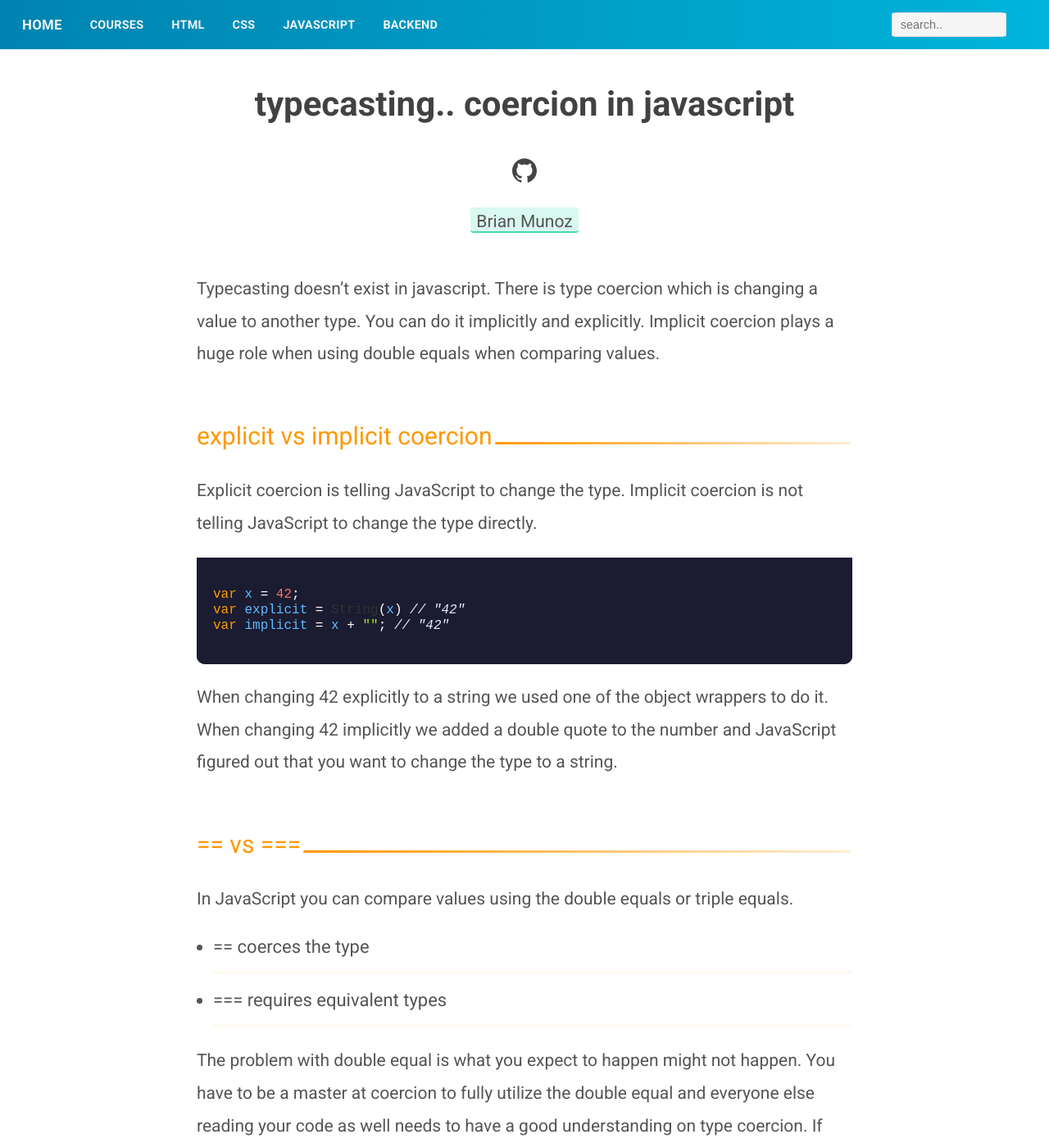
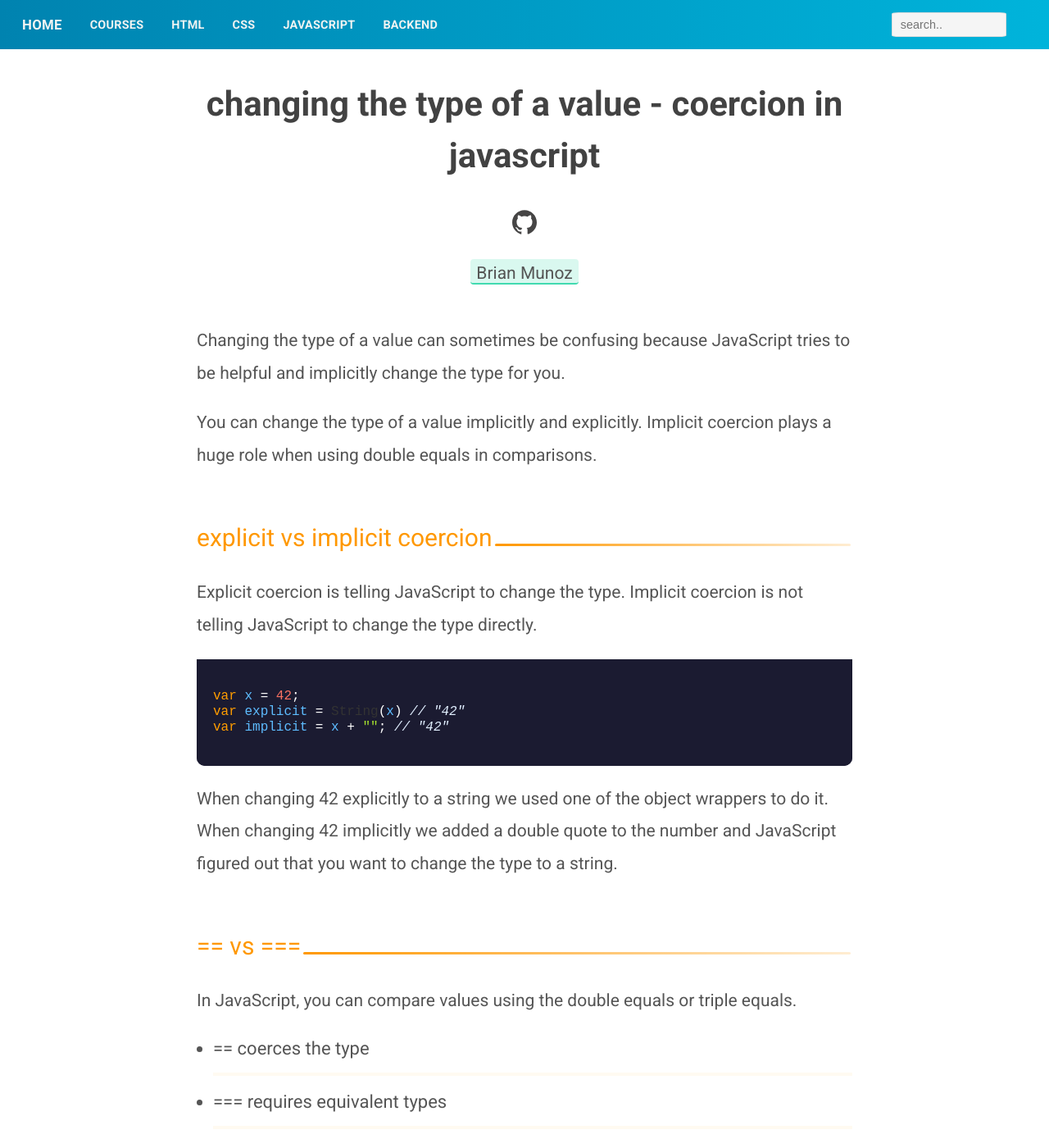
Before and after one commit to codinglead/codinglead.github.io, a Jekyll site: the page built from _posts/2020-03-23-changing-the-type-of-a-value-coercion-in-javascript-coercion-in-javascript.md, in a window 1280 px wide and 1400 px high. Shown: the whole window at 82% size. Built offline with Jekyll 4.4.1, drawn with Linux system fonts in a browser that asks for light colours; comment, search, counter and statistics services are not loaded; some of the changed text lies outside the part shown.

Commit message:
update blog about coercion

```diff
--- a/_posts/2018-11-09-typecasting-coercion-in-javascript.md
+++ b/_posts/2020-03-23-changing-the-type-of-a-value-coercion-in-javascript-coercion-in-javascript.md
@@ -1,8 +1,8 @@
 ---
 layout: project
-title: typecasting.. coercion in javascript
-date: 2018-11-09 1:00 -0700
-meta: typecasting.. coercion in javascript. type coercion explained in javascript.
+title: changing the type of a value - coercion in javascript
+date: 2020-03-23 8:00 -0700
+meta: Changing the type of a value can sometimes be confusing because JavaScript tries to be helpful and implicitly change the type for you.
 pic: images/javascript.png
 imgAlt: the javascript logo
 tags: ["javascript"]
@@ -10,7 +10,9 @@
 permalink: /javascript/:title
 ---
 
-Typecasting doesn't exist in javascript. There is type coercion which is changing a value to another type. You can do it implicitly and explicitly. Implicit coercion plays a huge role when using double equals when comparing values.
+Changing the type of a value can sometimes be confusing because JavaScript tries to be helpful and implicitly change the type for you.
+
+You can change the type of a value implicitly and explicitly. Implicit coercion plays a huge role when using double equals in comparisons.
 
 ## explicit vs implicit coercion
 
@@ -26,12 +28,12 @@
 
 ## == vs ===
 
-In JavaScript you can compare values using the double equals or triple equals.
+In JavaScript, you can compare values using the double equals or triple equals.
 
 * == coerces the type
 * === requires equivalent types
 
-The problem with double equal is what you expect to happen might not happen. You have to be a master at coercion to fully utilize the double equal and everyone else reading your code as well needs to have a good understanding on type coercion. If you know what the types will be, use double equals when in doubt use triple equals.
+The problem with double equal is what you expect to happen might not happen. You have to be a master at coercion to fully utilize the double equal and everyone else reading your code as well needs to have a good understanding of type coercion. If you know what the types will be, use double equals when in doubt use triple equals.
 
 
 ![equality in javascript]({{ site.baseurl }}/images/equality-in-javascript.png "equality in javascript")
@@ -40,7 +42,7 @@
 
 ## what values are falsy
 
-A Falsy value is when doing a comparison what values will be translated to false.
+When doing a comparison and the value evaluates to false it is a falsy value.
 
 * false
 * +0, -0, NaN
@@ -50,14 +52,8 @@
 
 ## what values are truthy
 
-what is a truthy values?
-
-A Truthy value is when doing a comparison which values will be translated to true.
+When doing a comparison and the value evaluates to true it is a truthy value.
 
 * {}
 * []
 * everything else
-
-happy coding :)
-
-Any question feel free to contact me brianmunozdev@gmail.com
```
